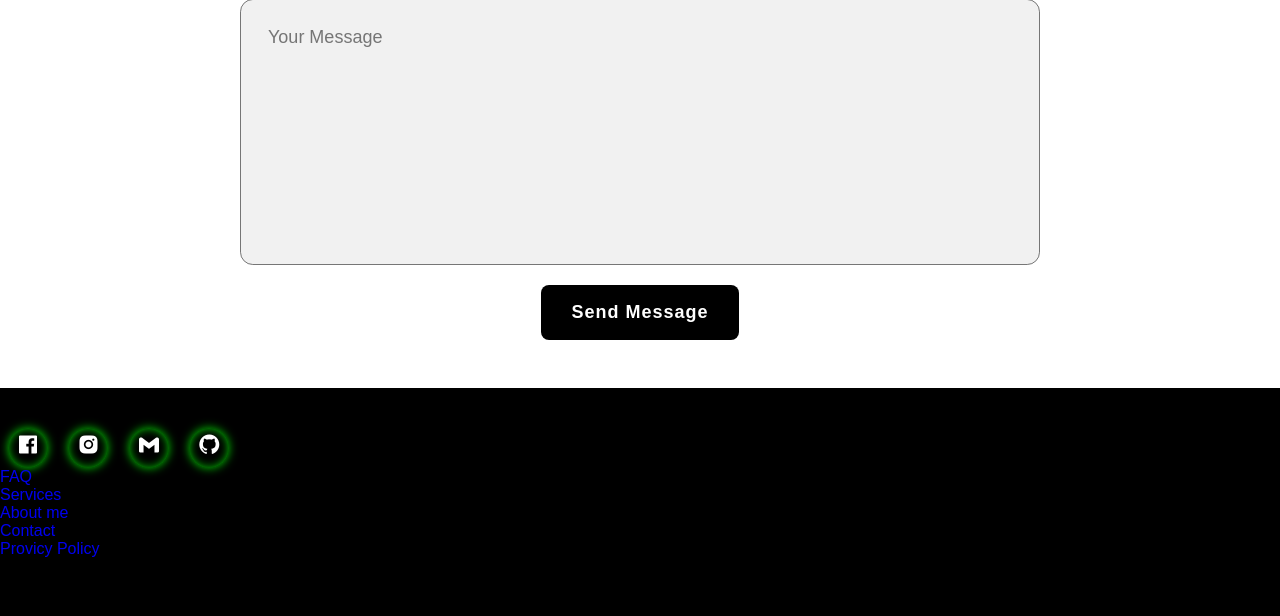
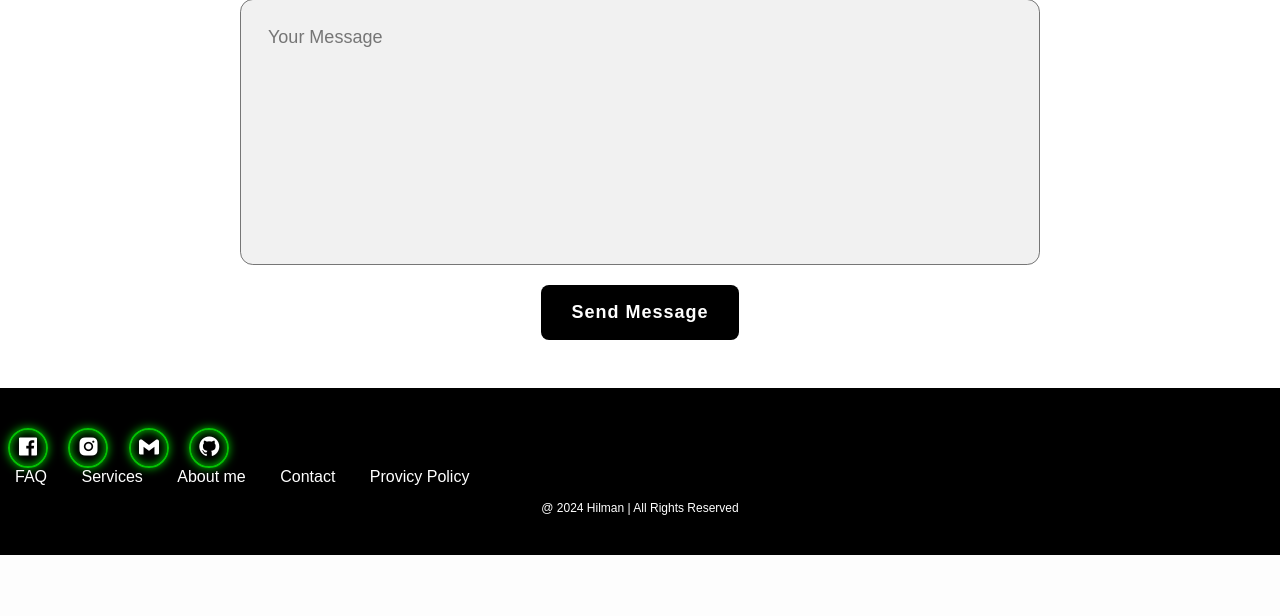
Before and after one commit to hilmanyusoh/Django-Personal-Website, a Django app: template personalweb/myproject/myapp/templates/index.html in a window 1280 px wide. Shown: the part 2297-2913 px from the top of the page. After the commit the page ends 2852 px from the top, so only its background shows below. Run offline with Django 5.2, Linux system fonts and the light colour scheme; the template is opened without the code that fills it, so the values that code supplies are empty.

Commit message:
Update style.css

```diff
--- a/personalweb/myproject/myapp/static/css/style.css
+++ b/personalweb/myproject/myapp/static/css/style.css
@@ -250,7 +250,7 @@ img:hover {
 .footer .social a{
     font-size: 24px;
     color: white;
-    border: 2px sold rgb(3, 194, 3);
+    border: 2px solid rgb(3, 194, 3);
     width: 40px;
     height: 40px;
     line-height: 38px;
@@ -261,3 +261,41 @@ img:hover {
     box-shadow: inset 0 0 10px rgb(3, 194, 3),0 0 10px rgb(3, 194, 3);
     transition: 0.3s ease;
 }
+
+.footer .social a:hover {
+    transform:scale(1.2)translate(-10px);
+    color: rgb(3, 194, 3);
+    border: 2px solid rgb(3, 194, 3);
+}
+
+footer.ul {
+    margin-top: 0;
+    padding: 0;
+    font-size: 18px;
+    line-height: 1.6;
+    margin-bottom: 0;
+    text-align: center;
+}
+
+.footer ul li a{
+    color: white;
+    border-bottom: 3px solid transparent;
+    transition: 0.3s ease;
+}
+
+.footer ul li a:hover {
+    border-bottom: 3px solid rgb(3, 194, 3);
+}
+
+.footer ul li{
+    display: inline-block;
+    padding: 0 15px;
+}
+
+.footer .copyright {
+    margin-top: 15px;
+    text-align: center;
+    font-size: 12px;
+    color: white ;
+
+}
```
